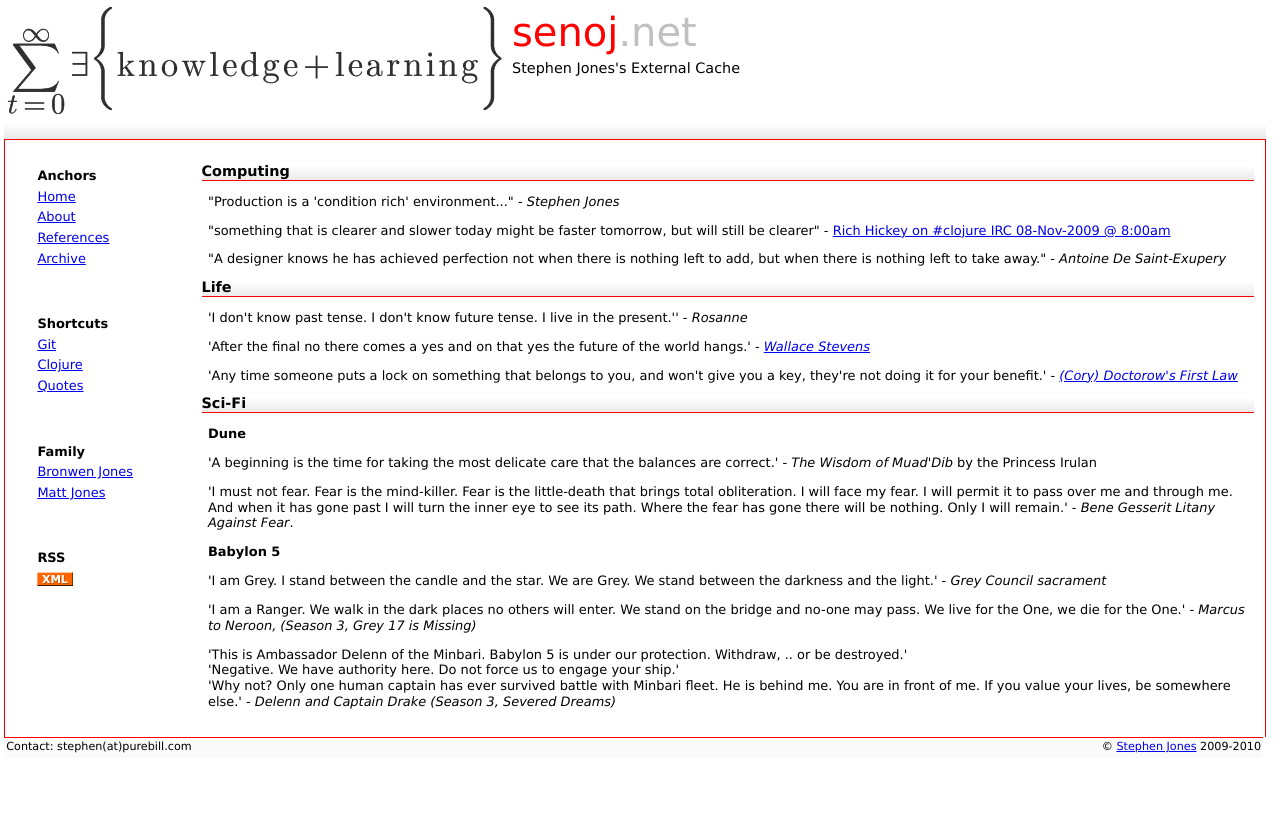
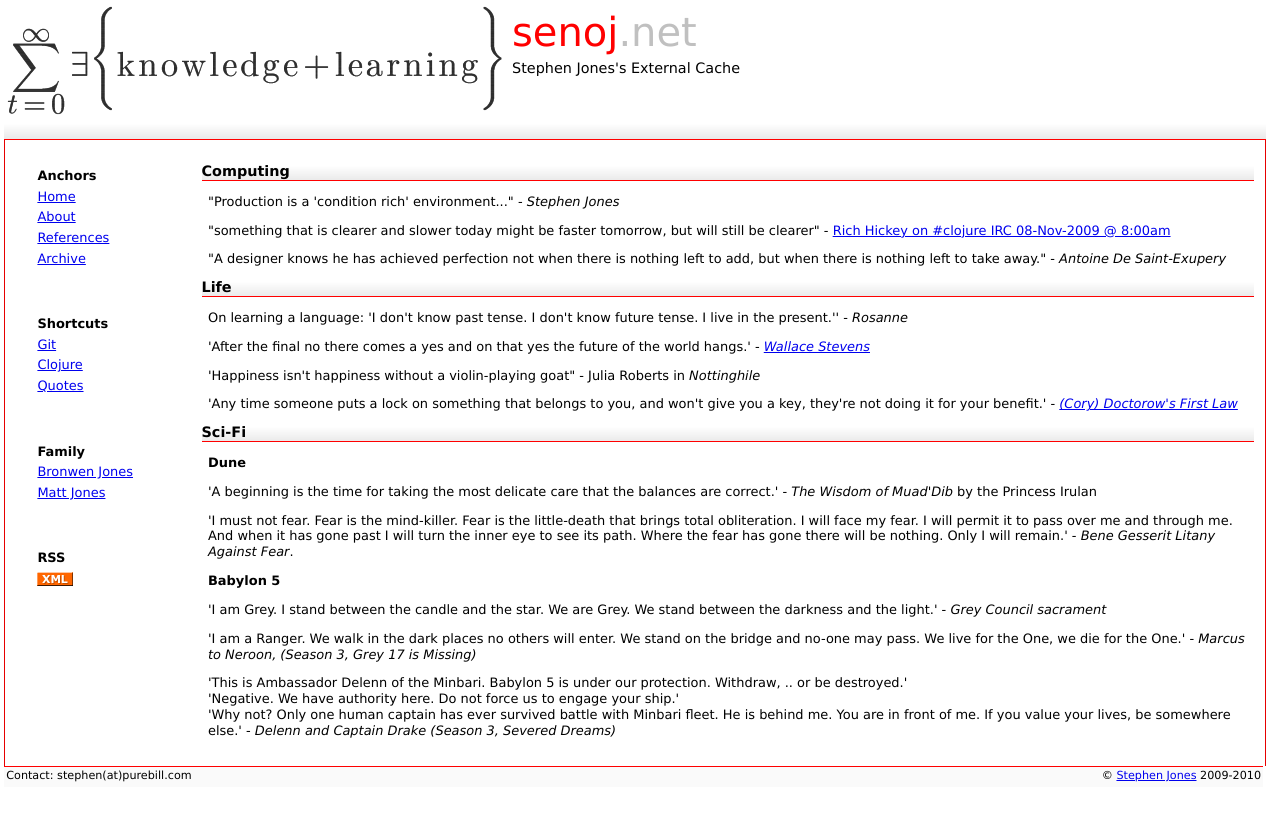
Before and after one commit to stephenjones/stephenjones.github.com, a Jekyll site: the page built from quotes.html, in a window 1280 px wide. Shown: the top 821 px of the page. Built offline with Jekyll 4.4.1, drawn with Linux system fonts in a browser that asks for light colours; Markdown is read by kramdown in place of the engine named in the settings; comment, search, counter and statistics services are not loaded.

Commit message:
add goat quote

```diff
--- a/quotes.html
+++ b/quotes.html
@@ -35,9 +35,11 @@ title: senoj.net | Stephen Jones's Personal Website | Quotes I Like
 
 <h1 class="title">Life</h1>
 
-<p>'I don't know past tense. I don't know future tense. I live in the present.'' - <i>Rosanne</i></p>
+<p>On learning a language: 'I don't know past tense. I don't know future tense. I live in the present.'' - <i>Rosanne</i></p>
 
 <p>'After the final no there comes a yes and on that yes the future of the world hangs.' - <a href="http://en.wikipedia.org/wiki/Wallace_Stevens"><i>Wallace Stevens</i></a></p>
+
+<p>'Happiness isn't happiness without a violin-playing goat" - Julia Roberts in <i>Nottinghile</i></p>
 
 <p>'Any time someone puts a lock on something that belongs to you, and won't give you a key, they're not doing it for your benefit.' - <a href="http://www.craphound.com/"><i>(Cory) Doctorow's First Law</i></a></p>
 
```
